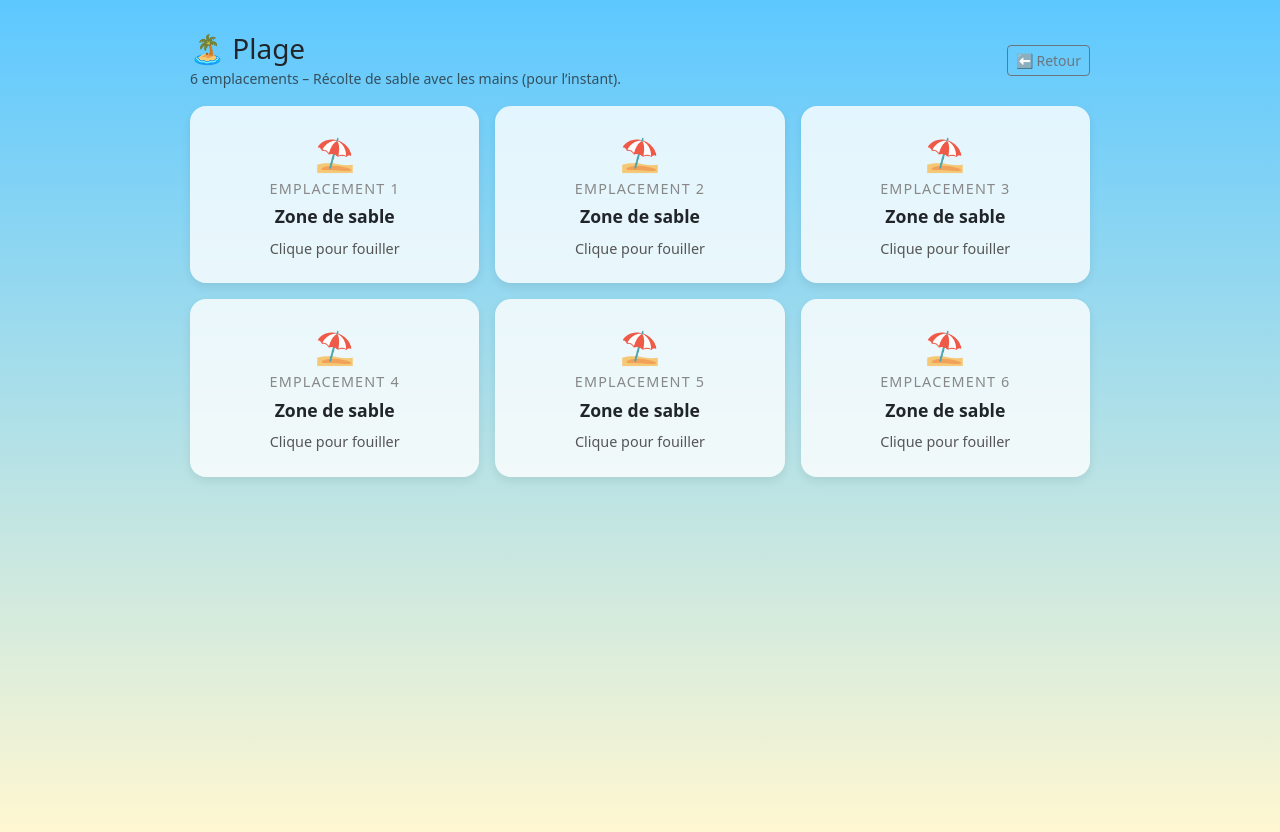
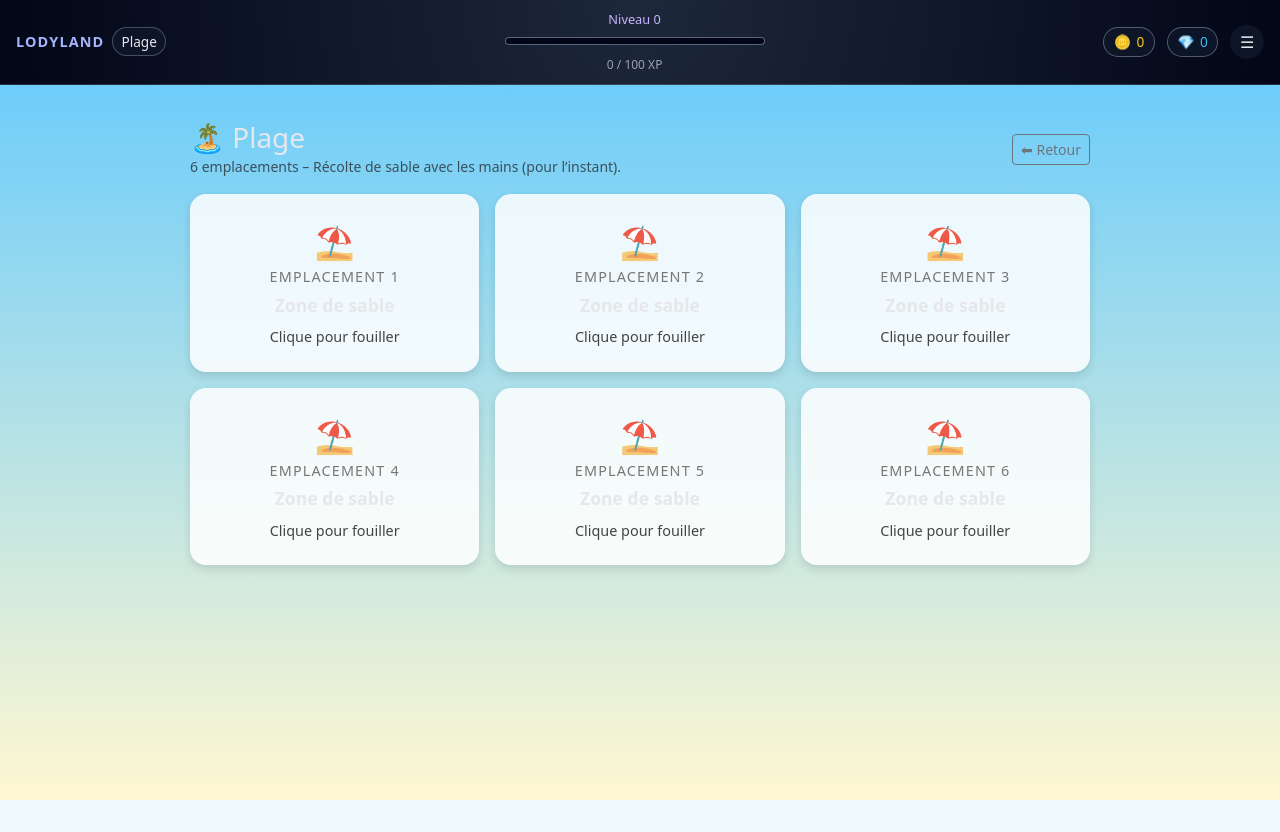
Before and after one commit to ReC82/LodyLand, a Flask app: page /land/beach in a window 1280 px wide. After the commit the page ends 800 px from the top, so only its background shows below. Run offline with Flask 3, Linux system fonts and the light colour scheme.

Commit message:
Player Hud + bug correction (xp dyn progress)

```diff
--- a/app/frontend.py
+++ b/app/frontend.py
@@ -12,6 +12,7 @@ from werkzeug.security import generate_password_hash, check_password_hash
 from .auth import get_current_player
 from .db import SessionLocal
 from .models import Player, Account
+from .routes.api_players import _ensure_starting_land_card
 
 frontend_bp = Blueprint("frontend", __name__)
 
@@ -124,6 +125,8 @@ def register():
         )
         session.add(account)
 
+        _ensure_starting_land_card(session, player)
+
         session.commit()
 
         # Préparer la réponse + cookie player_id
--- a/app/static/GAME_UI/css/game.css
+++ b/app/static/GAME_UI/css/game.css
@@ -1,85 +1,194 @@
-/* Game layout */
-.game-wrapper {
-  max-width: 1100px;
+/* ===========================
+   Global game layout + HUD
+   =========================== */
+
+.game-body {
+  margin: 0;
+  background: #020617;
+  color: #e5e7eb;
+  font-family: system-ui, -apple-system, BlinkMacSystemFont, "Segoe UI", sans-serif;
 }
 
-/* Panel style */
-.game-panel {
-  background: radial-gradient(circle at top left, #273746 0, #12151f 55%, #07090d 100%);
-  border-radius: 1rem;
-  padding: 1rem 1.25rem;
-  border: 1px solid rgba(255, 255, 255, 0.05);
-  box-shadow: 0 8px 24px rgba(0, 0, 0, 0.45);
+.game-header {
+  display: flex;
+  align-items: center;
+  justify-content: space-between;
+  padding: 0.6rem 1rem;
+  background: radial-gradient(circle at top, #1d283a, #020617);
+  border-bottom: 1px solid rgba(148, 163, 184, 0.25);
 }
 
-/* XP bar */
-.game-xpbar {
-  height: 14px;
-  border-radius: 999px;
-  overflow: hidden;
-  background-color: rgba(255, 255, 255, 0.06);
+.gh-left,
+.gh-center,
+.gh-right {
+  display: flex;
+  align-items: center;
+  gap: 0.5rem;
 }
 
-/* Section titles */
-.section-title {
+/* --- Left: logo + land name --- */
+
+.gh-logo {
+  font-weight: 800;
   letter-spacing: 0.08em;
   text-transform: uppercase;
-  font-size: 0.8rem;
-  color: #b0bec5;
+  font-size: 0.9rem;
+  color: #a5b4fc;
 }
 
-/* Generic card for tiles, inventory, shop */
-.game-card {
-  border-radius: 0.9rem;
-  padding: 0.75rem;
-  background: linear-gradient(145deg, #1b212b, #11141b);
-  border: 1px solid rgba(255, 255, 255, 0.04);
-  box-shadow: 0 6px 18px rgba(0, 0, 0, 0.5);
+.gh-land {
+  font-size: 0.85rem;
+  padding: 0.2rem 0.5rem;
+  border-radius: 999px;
+  background: rgba(15, 23, 42, 0.8);
+  border: 1px solid rgba(148, 163, 184, 0.4);
 }
 
-.game-card.placeholder {
-  opacity: 0.7;
+/* --- Center: XP --- */
+
+.gh-center {
+  flex-direction: column;
+  min-width: 220px;
 }
 
-/* Tile cards générées côté JS (si tu as .tile-card) */
-.tile-card {
-  border-radius: 0.9rem;
-  padding: 0.75rem;
-  background: radial-gradient(circle at top, #243447 0, #11141b 60%);
-  border: 1px solid rgba(255, 255, 255, 0.06);
-  box-shadow: 0 6px 18px rgba(0, 0, 0, 0.55);
-  transition: transform 0.12s ease-out, box-shadow 0.12s ease-out, border-color 0.12s ease-out;
+.gh-xp-label {
+  font-size: 0.8rem;
+  color: #c4b5fd;
 }
 
-.tile-card:hover {
-  transform: translateY(-2px);
-  box-shadow: 0 10px 24px rgba(0, 0, 0, 0.7);
-  border-color: rgba(190, 255, 120, 0.6);
+.gh-xp-bar {
+  width: 260px;
+  max-width: 40vw;
+  height: 8px;
+  border-radius: 999px;
+  background: #020617;
+  border: 1px solid rgba(148, 163, 184, 0.6);
+  overflow: hidden;
 }
 
-.tile-card img {
-  image-rendering: pixelated;
+.gh-xp-fill {
+  height: 100%;
+  width: 30%; /* valeur par défaut, sera mise à jour en JS */
+  background: linear-gradient(90deg, #22c55e, #4ade80);
+  transition: width 0.3s ease;
 }
 
-/* HUD pills (coins / diams) */
-.hud-pill {
+.gh-xp-text {
+  font-size: 0.75rem;
+  color: #9ca3af;
+  margin-top: 0.2rem;
+}
+
+/* --- Right: currencies + menu --- */
+
+.gh-right {
+  gap: 0.75rem;
+}
+
+.gh-currency {
   display: inline-flex;
   align-items: center;
-  gap: 0.4rem;
-  padding: 0.2rem 0.6rem;
+  gap: 0.35rem;
+  font-size: 0.85rem;
+  padding: 0.25rem 0.6rem;
   border-radius: 999px;
-  background: rgba(0, 0, 0, 0.35);
-  border: 1px solid rgba(255, 255, 255, 0.15);
+  background: rgba(15, 23, 42, 0.85);
+  border: 1px solid rgba(148, 163, 184, 0.5);
 }
 
-.hud-label {
-  text-transform: uppercase;
-  font-size: 0.65rem;
-  color: #b0bec5;
+.gh-coins {
+  color: #facc15;
 }
 
-.hud-value {
+.gh-diams {
+  color: #38bdf8;
+}
+
+.gh-menu-btn {
+  border: none;
+  border-radius: 999px;
+  padding: 0.3rem 0.6rem;
+  background: rgba(15, 23, 42, 0.9);
+  color: #e5e7eb;
+  cursor: pointer;
+  font-size: 1rem;
+}
+
+.gh-menu-btn:hover {
+  background: rgba(30, 64, 175, 0.9);
+}
+
+/* Main game area */
+.game-main {
+  padding: 0.75rem;
+}
+
+/* ===========================
+   Lands: layout commun
+   =========================== */
+
+.land-container {
+  max-width: 900px;
+  margin: 1.5rem auto;
+}
+
+/* grille 3x2 pour les slots */
+.slot-grid {
+  display: grid;
+  grid-template-columns: repeat(3, minmax(0, 1fr));
+  gap: 1rem;
+}
+
+.slot-tile {
+  background: rgba(255, 255, 255, 0.85);
+  border-radius: 16px;
+  padding: 1.5rem;
+  text-align: center;
+  cursor: pointer;
+  transition: transform 0.1s ease, box-shadow 0.1s ease;
+  box-shadow: 0 4px 10px rgba(0, 0, 0, 0.12);
+}
+
+.slot-tile:hover {
+  transform: translateY(-3px);
+  box-shadow: 0 6px 16px rgba(0, 0, 0, 0.18);
+}
+
+.slot-index {
+  font-size: 0.9rem;
+  text-transform: uppercase;
+  letter-spacing: 0.08em;
+  color: #777;
+}
+
+.slot-label {
+  font-size: 1.1rem;
   font-weight: 600;
-  font-size: 0.85rem;
-  color: #ffd54f;
+  margin-top: 0.25rem;
 }
+
+.slot-status {
+  margin-top: 0.5rem;
+  font-size: 0.9rem;
+  color: #444;
+}
+
+.slot-icon {
+  font-size: 2rem;
+}
+
+/* ===========================
+   Land-specific backgrounds
+   =========================== */
+
+/* Forêt */
+.forest-body {
+  background: linear-gradient(to bottom, #345c3c, #e2f3e4);
+  min-height: 100vh;
+}
+
+/* Plage */
+.beach-body {
+  background: linear-gradient(to bottom, #5dc8ff, #fff7d1);
+  min-height: 100vh;
+}
--- a/app/static/GAME_UI/js/game_app.js
+++ b/app/static/GAME_UI/js/game_app.js
@@ -86,6 +86,16 @@ function renderPlayer(p) {
     if (headerName) headerName.textContent = "—";
     if (hudCoins) hudCoins.textContent = "0";
     if (hudDiams) hudDiams.textContent = "0";
+
+    // HUD moderne à zéro
+    updatePlayerHUD({
+      level: 0,
+      xp: 0,
+      xp_next: 100,
+      coins: 0,
+      diams: 0,
+      land_name: window.LAND_NAME || "",
+    });
     return;
   }
 
@@ -114,6 +124,16 @@ function renderPlayer(p) {
   if (headerName) headerName.textContent = p.name ?? "—";
   if (hudCoins) hudCoins.textContent = coins;
   if (hudDiams) hudDiams.textContent = diams;
+
+    // 🔥 Mise à jour du nouveau HUD
+  updatePlayerHUD({
+    level,
+    xp,
+    xp_next: next ?? 100,
+    coins,
+    diams,
+    land_name: window.LAND_NAME || "",
+  });
 }
 
 // ---------------------------------------------------------------------------
@@ -715,6 +735,36 @@ async function resetCardDev(cardKey) {
   await refreshCardsDev();
 }
 
+// ---------------------------------------------------------------------------
+// HUD helpers
+// ---------------------------------------------------------------------------
+
+function updatePlayerHUD(playerData) {
+  // playerData attendu: { level, xp, xp_next, coins, diams, land_name }
+  const levelEl = document.getElementById("hud-level");
+  const xpFillEl = document.getElementById("hud-xp-fill");
+  const xpCurEl = document.getElementById("hud-xp-current");
+  const xpNextEl = document.getElementById("hud-xp-next");
+  const coinsEl = document.getElementById("hud-coins");
+  const diamsEl = document.getElementById("hud-diams");
+  const landNameEl = document.getElementById("gh-land-name");
+
+  if (!playerData) return;
+
+  if (levelEl) levelEl.textContent = playerData.level ?? 0;
+  if (xpCurEl) xpCurEl.textContent = playerData.xp ?? 0;
+  if (xpNextEl) xpNextEl.textContent = playerData.xp_next ?? 100;
+  if (coinsEl) coinsEl.textContent = playerData.coins ?? 0;
+  if (diamsEl) diamsEl.textContent = playerData.diams ?? 0;
+  if (landNameEl) landNameEl.textContent = playerData.land_name || "";
+
+  if (xpFillEl) {
+    const cur = playerData.xp ?? 0;
+    const next = playerData.xp_next ?? 100;
+    const ratio = next > 0 ? Math.max(0, Math.min(1, cur / next)) : 0;
+    xpFillEl.style.width = `${ratio * 100}%`;
+  }
+}
 
 
 // ---------------------------------------------------------------------------
--- a/app/static/GAME_UI/js/lands/beach_app.js
+++ b/app/static/GAME_UI/js/lands/beach_app.js
@@ -77,6 +77,14 @@ async function collectOnBeachSlot(slotEl) {
       statusEl.textContent = `Tu as trouvé : ${summary}`;
     }
 
+        // 🔥 Mise à jour HUD
+    if (data.player) {
+      renderPlayer({
+        ...data.player,
+        next_xp: data.player.next_xp ?? data.player.nextXp ?? null,
+      });
+    }
+
     console.log("Beach collect OK:", data);
   } catch (err) {
     console.error("Beach collect request failed:", err);
--- a/app/templates/GAME_UI/auth/login.html
+++ b/app/templates/GAME_UI/auth/login.html
@@ -1,4 +1,4 @@
-{% extends "game_base.html" %}
+{% extends "auth_base.html" %}
 
 {% block content %}
 <div class="auth-container">
--- a/app/templates/GAME_UI/auth/register.html
+++ b/app/templates/GAME_UI/auth/register.html
@@ -1,4 +1,4 @@
-{% extends "game_base.html" %}
+{% extends "auth_base.html" %}
 
 {% block content %}
 <div class="auth-container">
--- a/app/templates/GAME_UI/lands/beach.html
+++ b/app/templates/GAME_UI/lands/beach.html
@@ -1,121 +1,37 @@
-<!doctype html>
-<html lang="fr">
-  <head>
-    <meta charset="utf-8" />
-    <title>Land – Plage</title>
-    <meta name="viewport" content="width=device-width, initial-scale=1" />
-    <!-- Optionnel : Bootstrap simple pour avoir un peu de style -->
-    <link
-      rel="stylesheet"
-      href="https://cdn.jsdelivr.net/npm/bootstrap@5.3.3/dist/css/bootstrap.min.css"
-    />
-    <style>
-      body {
-        background: linear-gradient(to bottom, #5dc8ff, #fff7d1);
-        min-height: 100vh;
-      }
-      .land-container {
-        max-width: 900px;
-        margin: 2rem auto;
-      }
-      .slot-grid {
-        display: grid;
-        grid-template-columns: repeat(3, minmax(0, 1fr));
-        gap: 1rem;
-      }
-      .slot-tile {
-        background: rgba(255, 255, 255, 0.8);
-        border-radius: 16px;
-        padding: 1.5rem;
-        text-align: center;
-        cursor: pointer;
-        transition: transform 0.1s ease, box-shadow 0.1s ease;
-        box-shadow: 0 4px 10px rgba(0, 0, 0, 0.08);
-      }
-      .slot-tile:hover {
-        transform: translateY(-3px);
-        box-shadow: 0 6px 16px rgba(0, 0, 0, 0.12);
-      }
-      .slot-index {
-        font-size: 0.9rem;
-        text-transform: uppercase;
-        letter-spacing: 0.08em;
-        color: #888;
-      }
-      .slot-label {
-        font-size: 1.1rem;
-        font-weight: 600;
-        margin-top: 0.25rem;
-      }
-      .slot-status {
-        margin-top: 0.5rem;
-        font-size: 0.9rem;
-        color: #555;
-      }
-      .slot-icon {
-        font-size: 2rem;
-      }
-    </style>
-  </head>
+{% extends "game_base.html" %}
 
-  <body>
-    <div class="land-container">
+{% block title %}Land – Plage{% endblock %}
+{% block body_class %}game-body beach-body{% endblock %}
+
+{% block content %}
+  <script>
+    // Nom du land pour le HUD
+    window.LAND_NAME = "Plage";
+  </script>
+
+  <div class="land-container beach-land">
     <div class="d-flex justify-content-between align-items-center mb-3">
       <div>
         <h1 class="h3 mb-0">🏝️ Plage</h1>
-          <small class="text-muted"
-            >6 emplacements – Récolte de sable avec les mains (pour l’instant).</small
-          >
+        <small class="text-muted">
+          6 emplacements – Récolte de sable avec les mains (pour l’instant).
+        </small>
       </div>
       <a href="/" class="btn btn-outline-secondary btn-sm">⬅ Retour</a>
     </div>
 
     <div class="slot-grid">
-        <!-- 6 emplacements -->
-        <div class="slot-tile" data-slot="0">
+      {% for idx in range(6) %}
+      <div class="slot-tile" data-slot="{{ idx }}">
         <div class="slot-icon">⛱️</div>
-          <div class="slot-index">Emplacement 1</div>
+        <div class="slot-index">Emplacement {{ idx + 1 }}</div>
         <div class="slot-label">Zone de sable</div>
         <div class="slot-status">Clique pour fouiller</div>
       </div>
-
-        <div class="slot-tile" data-slot="1">
-          <div class="slot-icon">⛱️</div>
-          <div class="slot-index">Emplacement 2</div>
-          <div class="slot-label">Zone de sable</div>
-          <div class="slot-status">Clique pour fouiller</div>
+      {% endfor %}
+    </div>
   </div>
 
-        <div class="slot-tile" data-slot="2">
-          <div class="slot-icon">⛱️</div>
-          <div class="slot-index">Emplacement 3</div>
-          <div class="slot-label">Zone de sable</div>
-          <div class="slot-status">Clique pour fouiller</div>
-        </div>
-
-        <div class="slot-tile" data-slot="3">
-          <div class="slot-icon">⛱️</div>
-          <div class="slot-index">Emplacement 4</div>
-          <div class="slot-label">Zone de sable</div>
-          <div class="slot-status">Clique pour fouiller</div>
-        </div>
-
-        <div class="slot-tile" data-slot="4">
-          <div class="slot-icon">⛱️</div>
-          <div class="slot-index">Emplacement 5</div>
-          <div class="slot-label">Zone de sable</div>
-          <div class="slot-status">Clique pour fouiller</div>
-        </div>
-
-        <div class="slot-tile" data-slot="5">
-          <div class="slot-icon">⛱️</div>
-          <div class="slot-index">Emplacement 6</div>
-          <div class="slot-label">Zone de sable</div>
-          <div class="slot-status">Clique pour fouiller</div>
-        </div>
-      </div>
-    </div>
   <!-- JS spécifique à la Plage -->
   <script src="{{ url_for('static', filename='GAME_UI/js/lands/beach_app.js') }}"></script>
-  </body>
-</html>
+{% endblock %}
--- a/app/templates/game_base.html
+++ b/app/templates/game_base.html
@@ -1,46 +1,61 @@
 <!doctype html>
 <html lang="fr">
   <head>
-    <meta charset="utf-8">
+    <meta charset="utf-8" />
     <title>{% block title %}LodyLand{% endblock %}</title>
+    <meta name="viewport" content="width=device-width, initial-scale=1" />
 
-    <meta name="viewport" content="width=device-width, initial-scale=1">
+    <!-- Bootstrap pour le layout général des lands -->
+    <link
+      rel="stylesheet"
+      href="https://cdn.jsdelivr.net/npm/bootstrap@5.3.3/dist/css/bootstrap.min.css"
+    />
 
-    <!-- Bootstrap -->
+    <!-- CSS global du jeu -->
     <link
-      href="https://cdn.jsdelivr.net/npm/bootstrap@5.3.3/dist/css/bootstrap.min.css"
       rel="stylesheet"
-    >
+      href="{{ url_for('static', filename='GAME_UI/css/game.css') }}"
+    />
+  </head>
+  <body class="{% block body_class %}game-body{% endblock %}">
+    <!-- HUD joueur -->
+    <header class="game-header">
+      <div class="gh-left">
+        <div class="gh-logo">LodyLand</div>
+        <div class="gh-land" id="gh-land-name"></div>
+      </div>
 
-    <!-- CSS commun éventuel -->
-    <link rel="stylesheet" href="{{ url_for('static', filename='common.css') }}">
-    <link rel="stylesheet" href="{{ url_for('static', filename='GAME_UI/css/auth.css') }}">
-    <link rel="stylesheet" href="{{ url_for('static', filename='GAME_UI/css/login.css') }}">
-
-    {% block head %}{% endblock %}
-  </head>
-  <body class="bg-dark text-light">
-    <nav class="navbar navbar-expand navbar-dark bg-black border-bottom border-secondary">
-      <div class="container-fluid">
-        <span class="navbar-brand fw-bold">LodyLand</span>
-
-        <div class="ms-auto d-flex gap-3 small align-items-center">
-          <span class="d-none d-md-inline">Player: <span id="currentPlayerName">—</span></span>
-          <a href="{{ url_for('frontend.home') }}" class="btn btn-sm btn-outline-warning">
-            Debug UI
-          </a>
+      <div class="gh-center">
+        <div class="gh-xp-label">
+          Niveau <span id="hud-level">0</span>
+        </div>
+        <div class="gh-xp-bar">
+          <div class="gh-xp-fill" id="hud-xp-fill"></div>
+        </div>
+        <div class="gh-xp-text">
+          <span id="hud-xp-current">0</span> /
+          <span id="hud-xp-next">100</span> XP
         </div>
       </div>
-    </nav>
 
-    <main class="py-3">
+      <div class="gh-right">
+        <div class="gh-currency gh-coins">
+          🪙 <span id="hud-coins">0</span>
+        </div>
+        <div class="gh-currency gh-diams">
+          💎 <span id="hud-diams">0</span>
+        </div>
+        <button class="gh-menu-btn" id="hud-menu-btn" type="button">☰</button>
+      </div>
+    </header>
+
+    <!-- Contenu principal (lands, etc.) -->
+    <main class="game-main">
       {% block content %}{% endblock %}
     </main>
 
-    <script
-      src="https://cdn.jsdelivr.net/npm/bootstrap@5.3.3/dist/js/bootstrap.bundle.min.js">
-    </script>
-
-    {% block scripts %}{% endblock %}
+    <!-- JS commun -->
+    <script src="{{ url_for('static', filename='common.js') }}"></script>
+    <script src="{{ url_for('static', filename='GAME_UI/js/game_app.js') }}"></script>
   </body>
 </html>
```
Also changed, not shown: app/static/GAME_UI/js/lands/forest_app.js (+8 -0 lines), app/templates/GAME_UI/lands/forest.html (+11 -63 lines), app/templates/auth_base.html (added, +11 -0 lines), app/templates/home.html (+2 -6 lines). Lines whose indentation alone changed are shown as unchanged.
